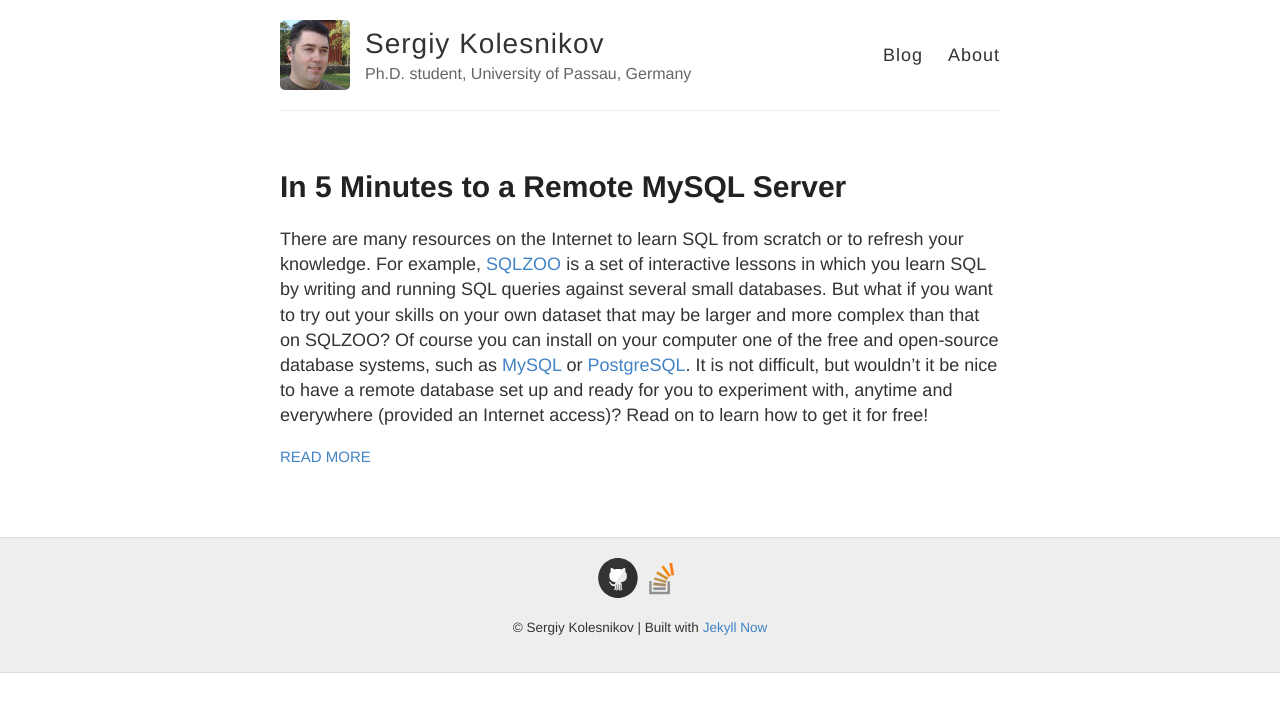
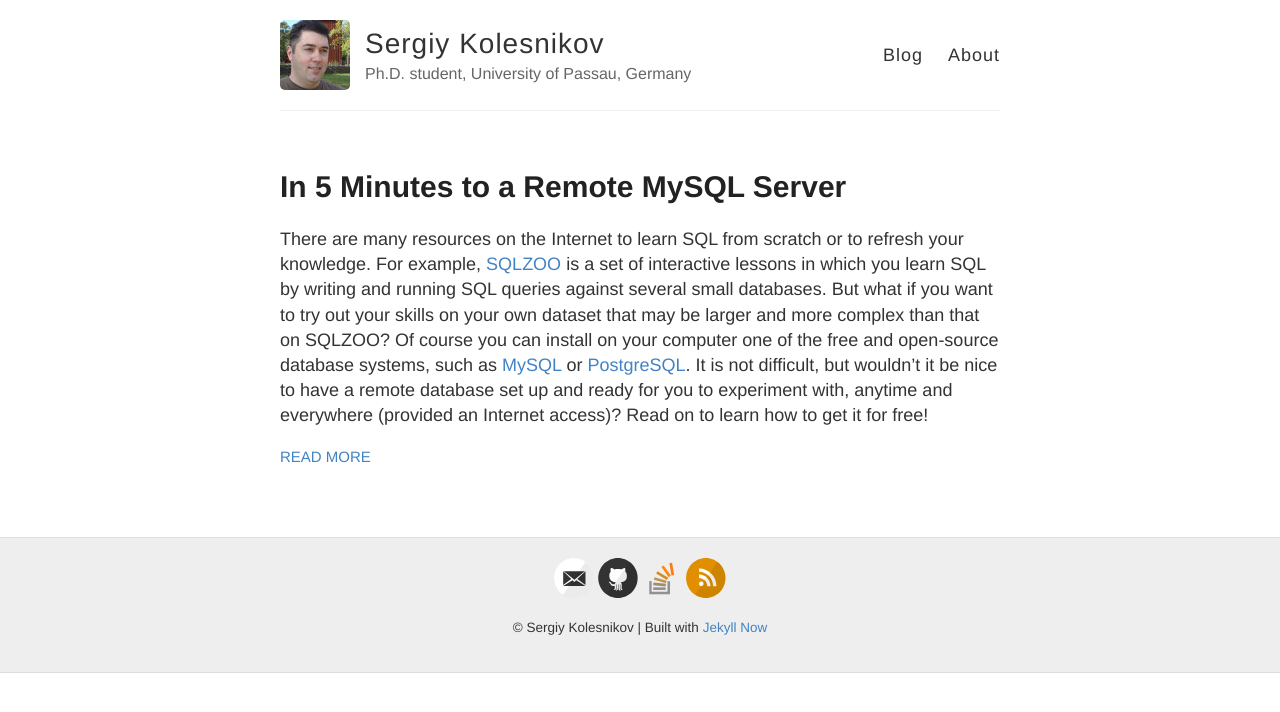
Before and after one commit to SergiyKolesnikov/sergiykolesnikov.github.io, a Jekyll site: the page built from index.html, in a window 1280 px wide. Shown: the top 712 px of the page. Built offline with Jekyll 4.4.1, drawn with Linux system fonts in a browser that asks for light colours.

```diff
--- a/_config.yml
+++ b/_config.yml
@@ -18,14 +18,14 @@ avatar: /images/sergiy.png
 # Includes an icon in the footer for each username you enter
 footer-links:
   dribbble:
-  email:
+  email: kolesnik@fim.uni-passau.de
   facebook:
   flickr:
   github: SergiyKolesnikov
   instagram:
   linkedin:
   pinterest:
-  rss: # just type anything here for a working RSS icon
+  rss: rss # just type anything here for a working RSS icon
   twitter:
   stackoverflow: users/6942134/sergiykolesnikov # your stackoverflow profile, e.g. "users/50476/bart-kiers"
   youtube: # channel/<your_long_string> or user/<user-name>
```
